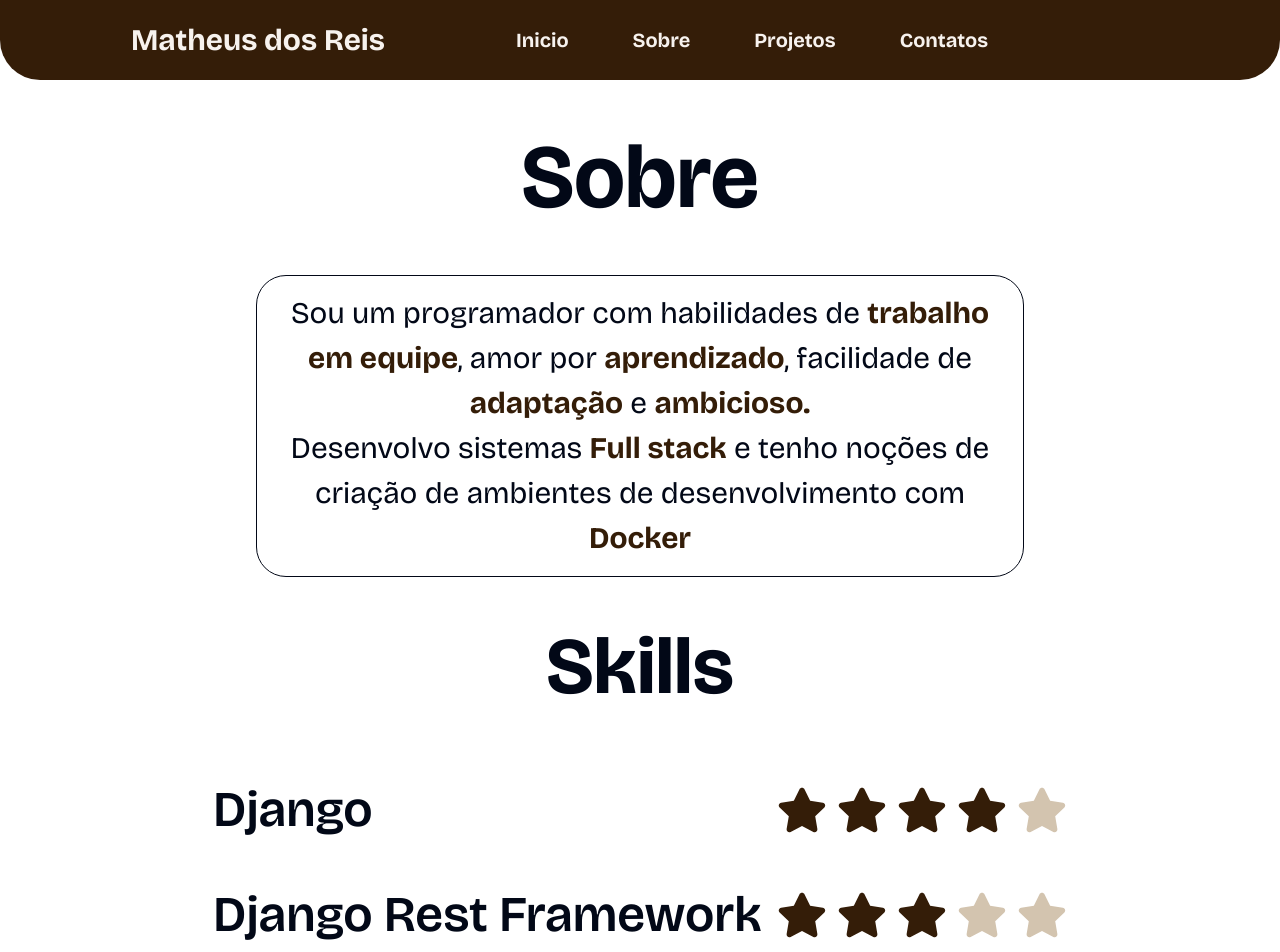
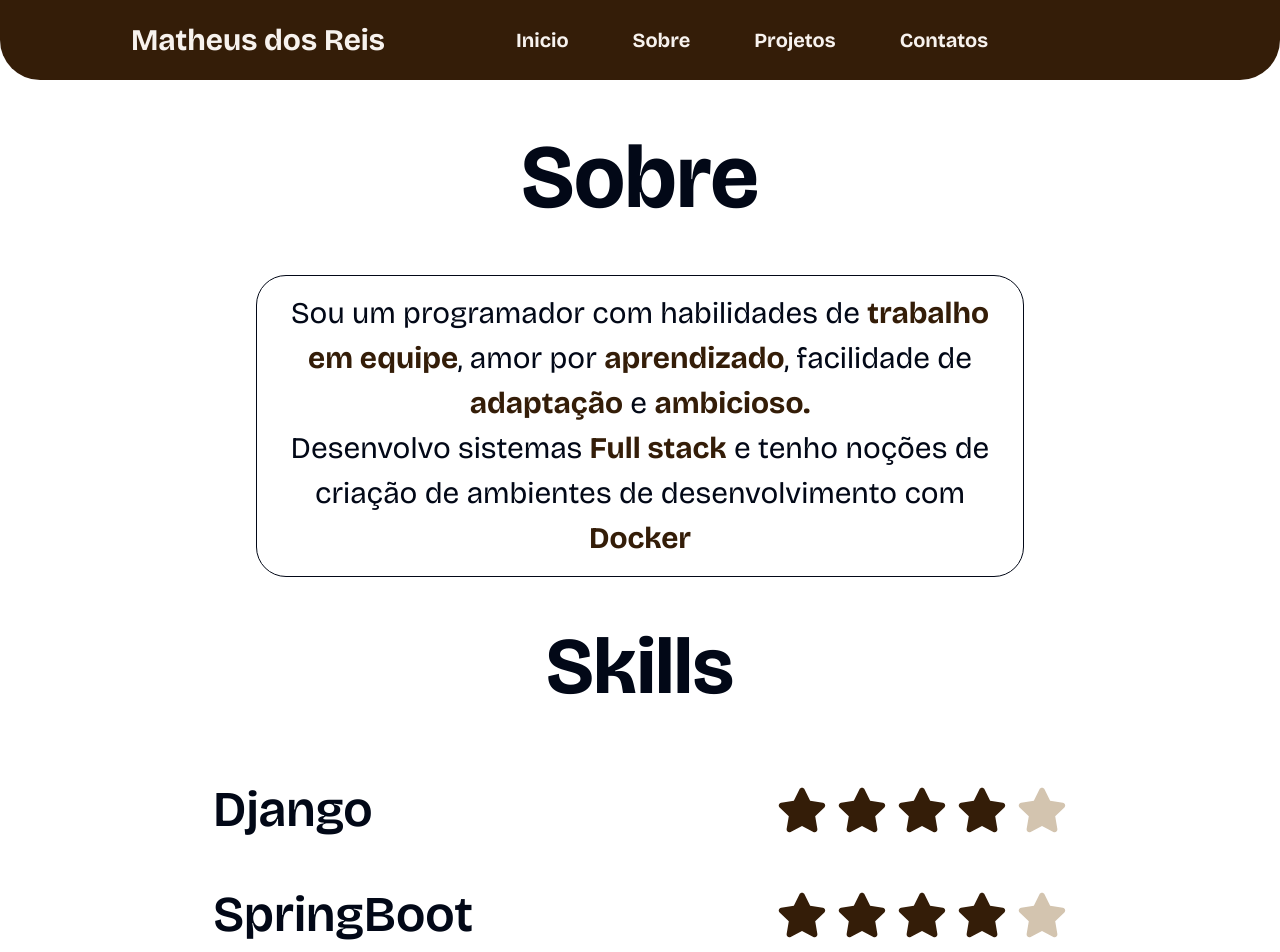
Before and after one commit to Reis567/my-resume, a React (Vite) app: page /sobre in a window 1280 px wide. Shown: the top 952 px of the page. Built offline with nearby package versions, Linux system fonts and the light colour scheme.

Commit message:
About page : Spring boot

```diff
--- a/src/pages/SobrePage/index.tsx
+++ b/src/pages/SobrePage/index.tsx
@@ -8,6 +8,7 @@ const Sobre: React.FC = () => {
   // Estado para armazenar as pontuações de cada tecnologia
   const [skills] = useState({
     Django: 4,
+    SpringBoot:4,
     'Django Rest Framework': 3,
     Node: 3,
     React: 2,
```
